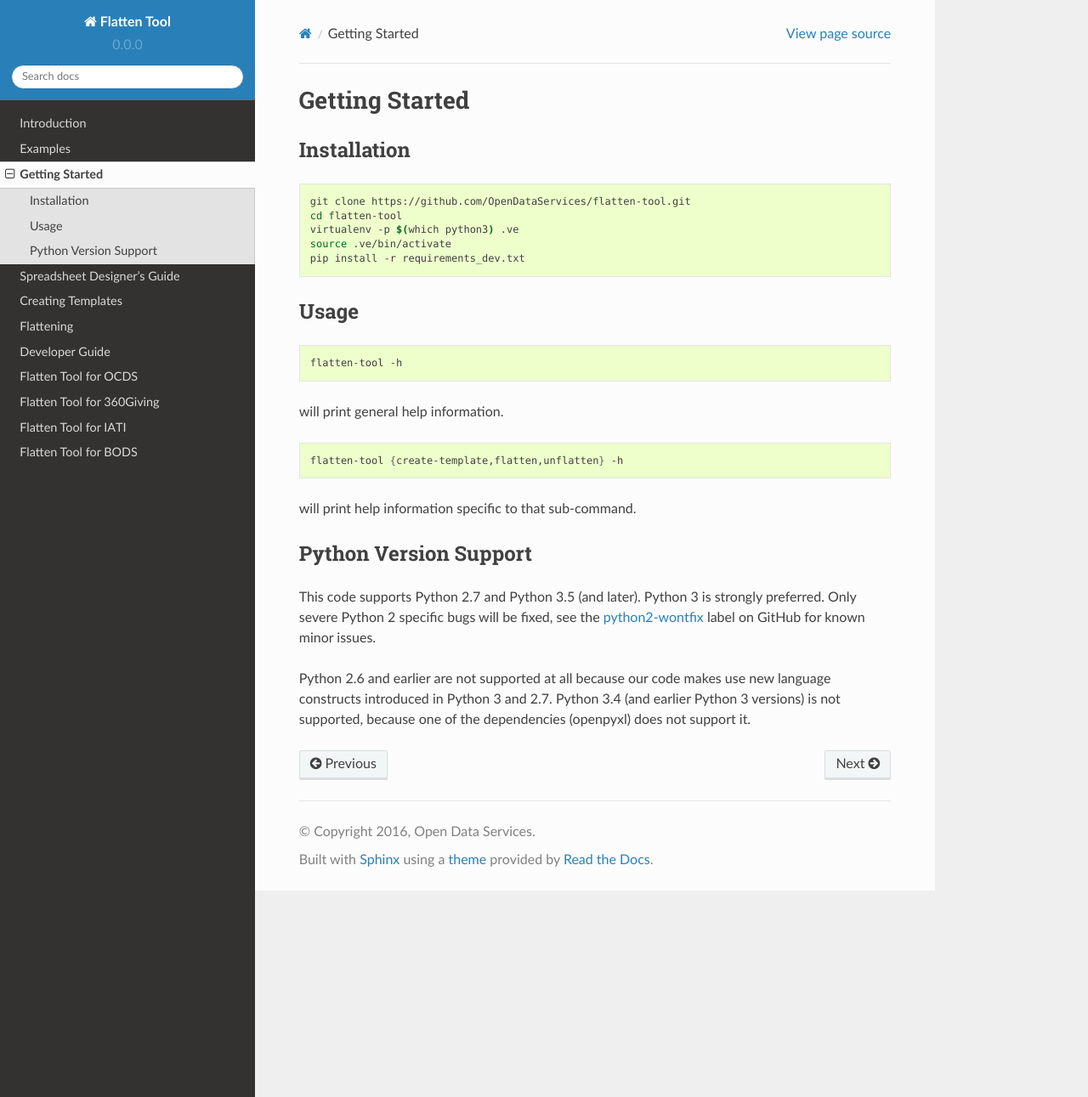
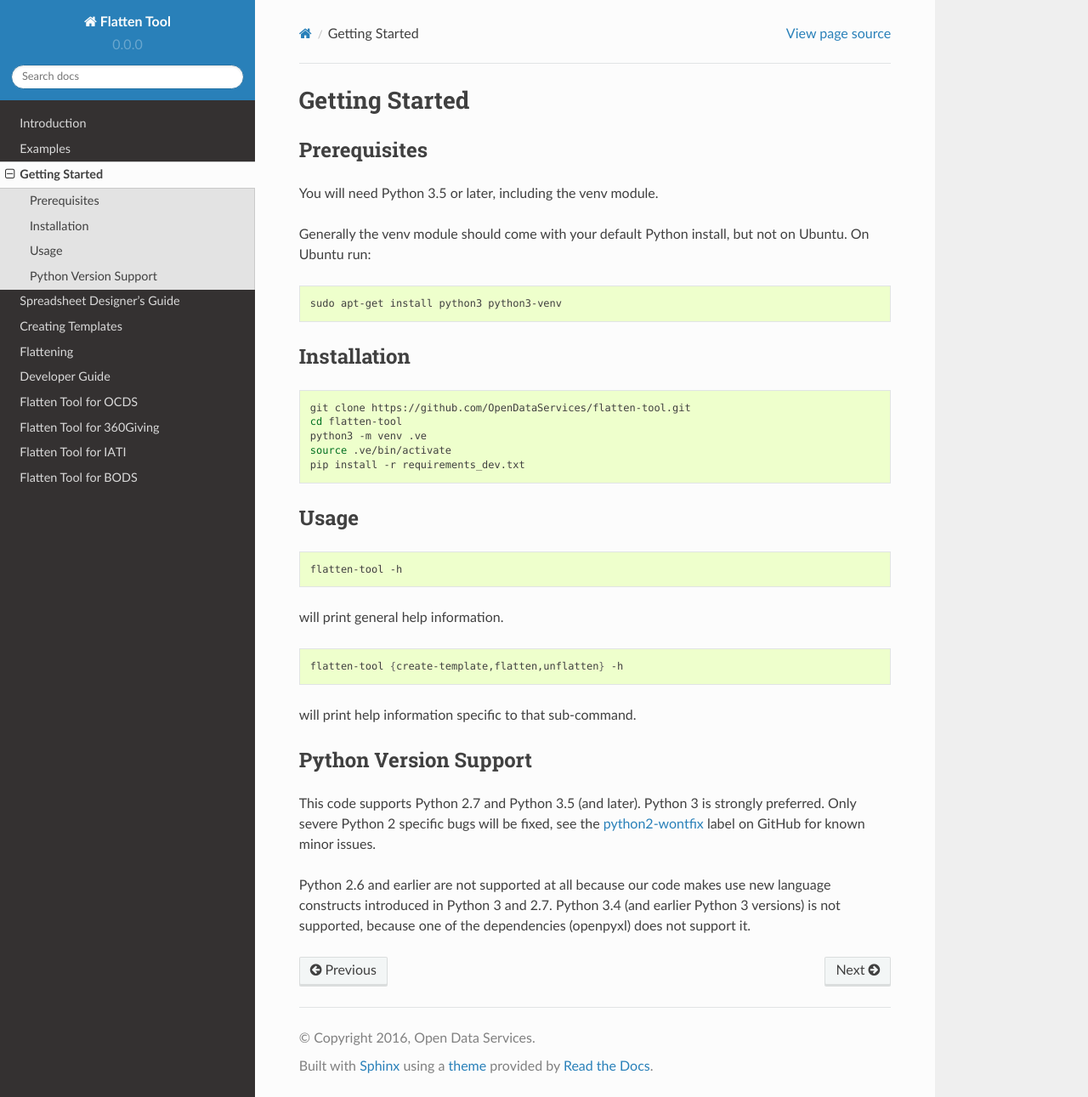
Before and after one commit to OpenDataServices/flatten-tool, a Sphinx documentation site: the page built from docs/getting-started.rst, in a window 1280 px wide and 1291 px high. Shown: the whole window at 85% size. Built offline with Sphinx 7.4.7 and the Read the Docs theme 2.0.0, drawn with Linux system fonts in a browser that asks for light colours.

Commit message:
[#217] Add prerequisites section to getting started docs

```diff
--- a/docs/getting-started.rst
+++ b/docs/getting-started.rst
@@ -1,5 +1,16 @@
 Getting Started
 ===============
+
+Prerequisites
+-------------
+
+You will need Python 3.5 or later, including the venv module.
+
+Generally the venv module should come with your default Python install, but not on Ubuntu.  On Ubuntu run:
+
+.. code-block:: bash
+
+   sudo apt-get install python3 python3-venv
 
 Installation
 ------------
@@ -8,7 +19,7 @@ Installation
 
     git clone https://github.com/OpenDataServices/flatten-tool.git
     cd flatten-tool
-    virtualenv -p $(which python3) .ve
+    python3 -m venv .ve
     source .ve/bin/activate
     pip install -r requirements_dev.txt
 
```
